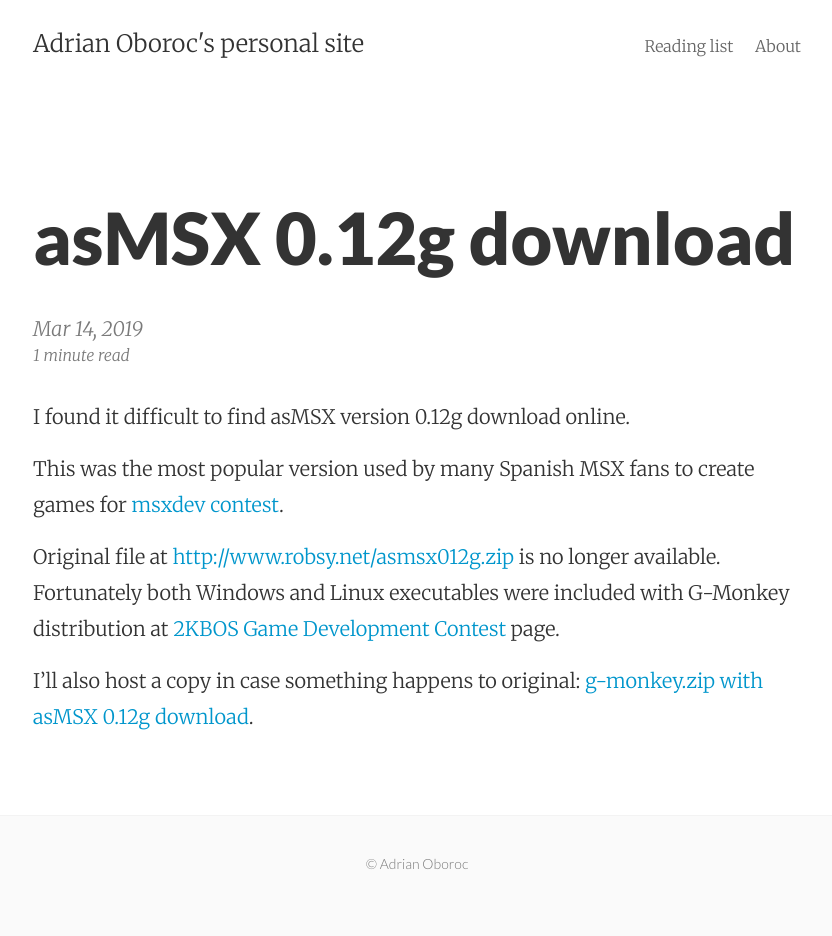
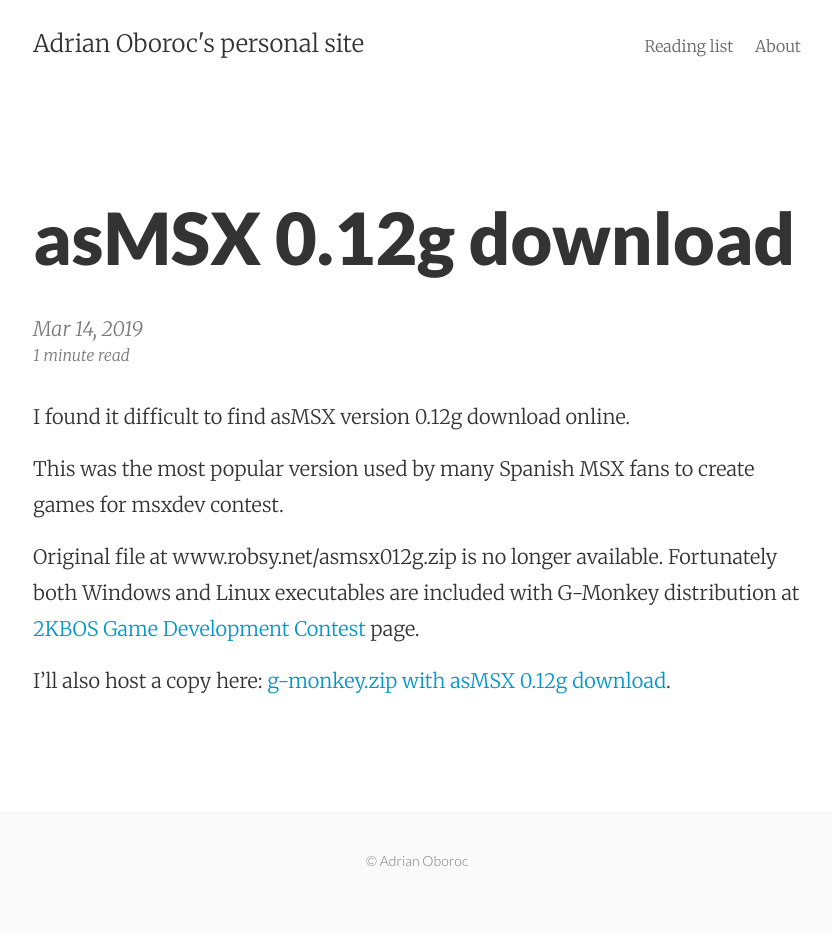
Before and after one commit to oboroc/oboroc.github.io, a Jekyll site: the page built from _posts/2019-03-14-asmsx-0.12g-download.md, in a window 1280 px wide. Shown: the whole page, without its empty margins (223-1055 px from the left). Built offline with Jekyll 4.4.1, drawn with Linux system fonts in a browser that asks for light colours.

Commit message:
Update 2019-03-14-asmsx-0.12g-download.md

```diff
--- a/_posts/2019-03-14-asmsx-0.12g-download.md
+++ b/_posts/2019-03-14-asmsx-0.12g-download.md
@@ -8,11 +8,11 @@
 I found it difficult to find asMSX version 0.12g download online.
 
 This was the most popular version used by many Spanish MSX fans
-to create games for [msxdev contest](http://msxdev.msxblue.com/).
+to create games for msxdev contest.
 
-Original file at <http://www.robsy.net/asmsx012g.zip> is no longer available.
-Fortunately both Windows and Linux executables were included with G-Monkey distribution at
+Original file at www.robsy.net/asmsx012g.zip is no longer available.
+Fortunately both Windows and Linux executables are included with G-Monkey distribution at
 [2KBOS Game Development Contest](http://msxdev.msxblue.com/?page_id=2356) page.
 
-I'll also host a copy in case something happens to original:
+I'll also host a copy here:
 [g-monkey.zip with asMSX 0.12g download](/files/g-monkey.zip).
```
